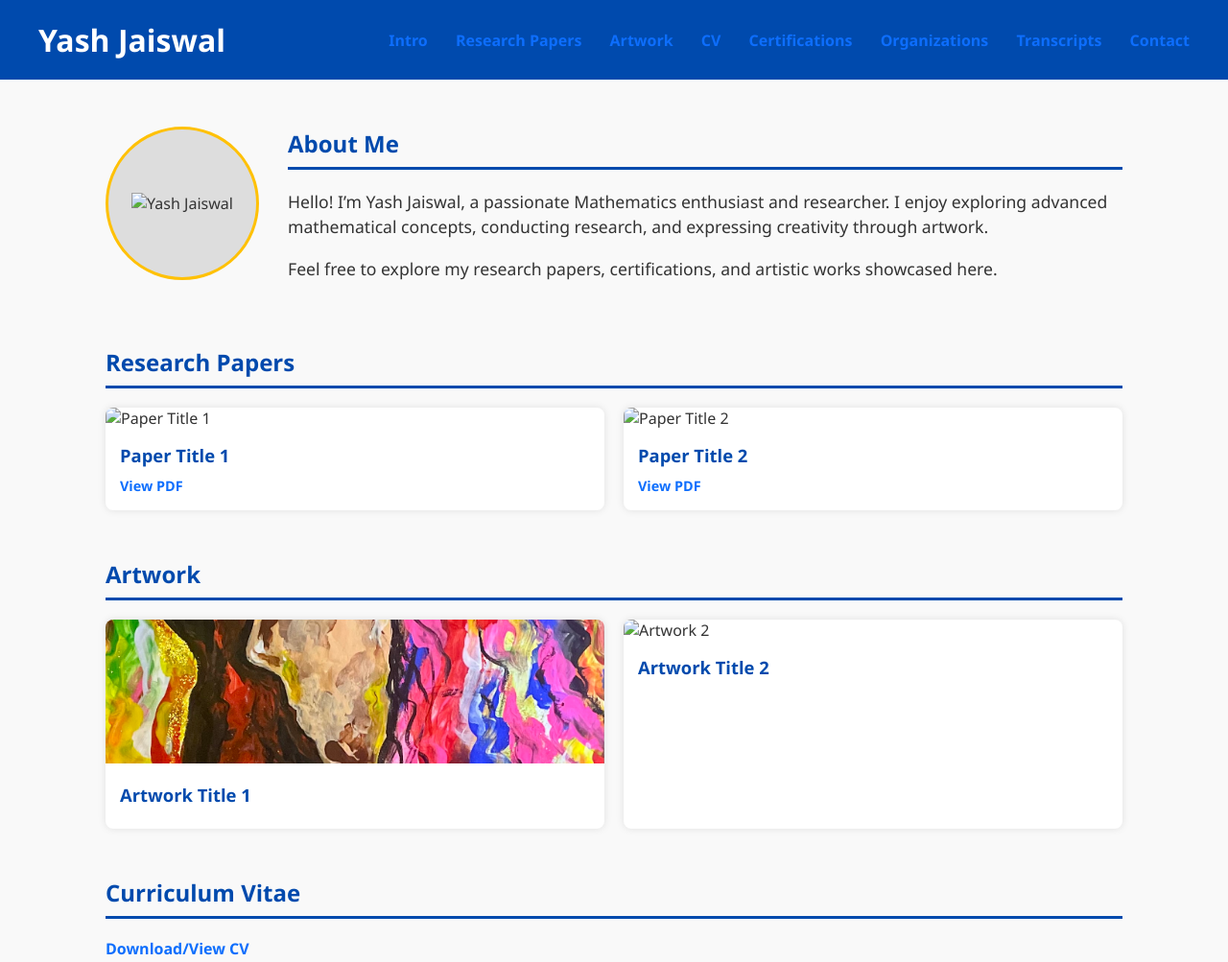
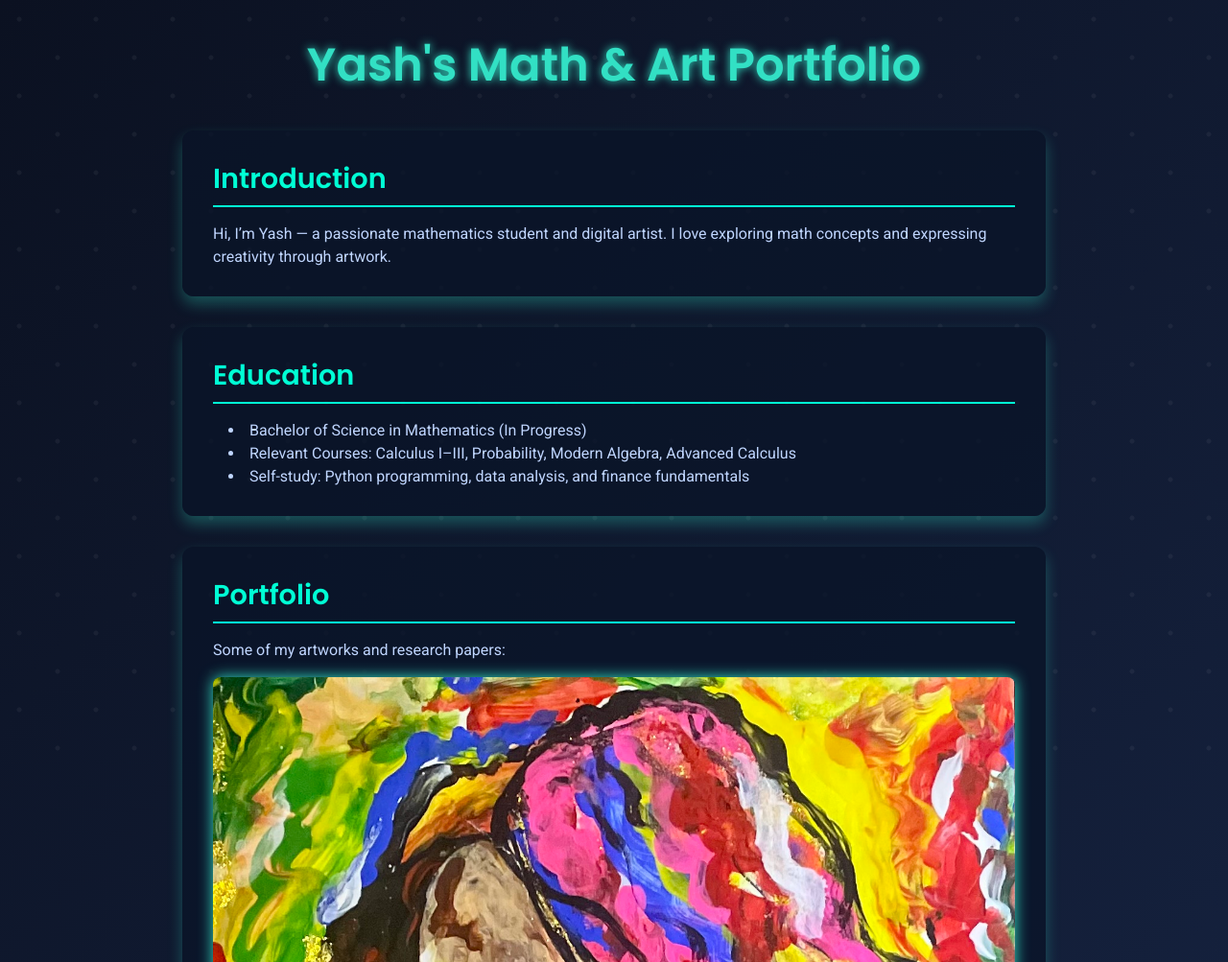
Before and after one commit to yash321jaiswal/yash321jaiswal.github.io, a plain HTML site: page index.html in a window 1280 px wide. Shown: the top 1003 px of the page at 96% size. Drawn offline with Linux system fonts and the light colour scheme.

Commit message:
Update index.html

```diff
--- a/index.html
+++ b/index.html
@@ -3,303 +3,153 @@
 <head>
   <meta charset="UTF-8" />
   <meta name="viewport" content="width=device-width, initial-scale=1" />
-<title>Yash Jaiswal | Mathematics & Research Portfolio</title>
+  <title>Yash's Stylish Math Portfolio</title>
+
+  <!-- Google Fonts -->
+  <link href="https://fonts.googleapis.com/css2?family=Poppins:wght@600&family=Roboto&display=swap" rel="stylesheet" />
+
   <style>
-  /* Reset and basics */
+    /* Reset */
     * {
+      margin: 0;
+      padding: 0;
       box-sizing: border-box;
     }
     body {
-    font-family: 'Segoe UI', Tahoma, Geneva, Verdana, sans-serif;
-    margin: 0; padding: 0;
-    background: #f9f9f9;
-    color: #333;
+      font-family: 'Roboto', sans-serif;
+      background: linear-gradient(135deg, #0b1121, #1a2a4d);
+      color: #e0e7ff;
+      min-height: 100vh;
+      padding: 2rem 1rem;
+      position: relative;
+      overflow-x: hidden;
+    }
+    /* Background math pattern (simple circles grid) */
+    body::before {
+      content: "";
+      position: fixed;
+      top: 0; left: 0; right: 0; bottom: 0;
+      background:
+        radial-gradient(circle at 20px 20px, rgba(255, 255, 255, 0.05) 2px, transparent 3px),
+        radial-gradient(circle at 60px 60px, rgba(255, 255, 255, 0.05) 2px, transparent 3px);
+      background-size: 80px 80px;
+      z-index: 0;
+      pointer-events: none;
+    }
+    header {
+      font-family: 'Poppins', sans-serif;
+      font-weight: 600;
+      font-size: 3rem;
+      text-align: center;
+      margin-bottom: 2rem;
+      color: #32e0c4;
+      text-shadow: 0 0 10px #32e0c4;
+      position: relative;
+      z-index: 1;
+    }
+    main {
+      max-width: 900px;
+      margin: 0 auto;
+      position: relative;
+      z-index: 1;
+    }
+    section {
+      background: rgba(10, 20, 40, 0.75);
+      padding: 1.8rem 2rem;
+      border-radius: 12px;
+      margin-bottom: 2rem;
+      box-shadow: 0 8px 15px rgba(50, 224, 196, 0.3);
+    }
+    section h2 {
+      font-family: 'Poppins', sans-serif;
+      font-weight: 600;
+      font-size: 1.8rem;
+      margin-bottom: 1rem;
+      color: #00ffd5;
+      border-bottom: 2px solid #00ffd5;
+      padding-bottom: 0.4rem;
+    }
+    p, ul {
+      font-size: 1rem;
+      line-height: 1.5;
+      color: #c0d6ff;
+    }
+    ul {
+      list-style: inside disc;
+      margin-left: 1rem;
     }
     a {
-    color: #0d6efd;
+      color: #32e0c4;
       text-decoration: none;
+      font-weight: 600;
     }
     a:hover {
       text-decoration: underline;
     }
-
-  header {
-    background: #004aad; /* bright blue */
-    color: white;
-    padding: 20px 40px;
-    display: flex;
-    align-items: center;
-    justify-content: space-between;
-    flex-wrap: wrap;
-  }
-  header h1 {
-    margin: 0;
-    font-weight: 700;
-  }
-  nav a {
-    margin-left: 25px;
-    font-weight: 600;
-  }
-  nav a:hover {
-    color: #ffc107; /* bright amber accent */
-  }
-
-  main {
-    max-width: 1100px;
-    margin: 30px auto 60px;
-    padding: 0 20px;
-  }
-
-  /* Section styling */
-  section {
-    margin-bottom: 50px;
-  }
-  section h2 {
-    border-bottom: 3px solid #004aad;
-    padding-bottom: 8px;
-    margin-bottom: 20px;
-    color: #004aad;
-  }
-
-  /* Intro Section */
-  #intro {
-    display: flex;
-    align-items: center;
-    gap: 30px;
-    flex-wrap: wrap;
-  }
-  #intro .photo {
-    flex: 0 0 160px;
-    height: 160px;
-    background: #ddd;
-    border-radius: 100%;
-    overflow: hidden;
-    border: 3px solid #ffc107;
-    display: flex;
-    justify-content: center;
-    align-items: center;
-  }
-  #intro .photo img {
+    /* Portfolio artworks */
+    .artwork-img {
       max-width: 100%;
-    height: auto;
+      border-radius: 8px;
+      margin-top: 1rem;
+      box-shadow: 0 0 15px #32e0c4;
       display: block;
     }
-  #intro .bio {
-    flex: 1;
-    min-width: 250px;
+    /* Connections links container */
+    .connections a {
+      display: inline-block;
+      margin-right: 1.5rem;
+      font-size: 1.1rem;
+      padding: 0.3rem 0;
+      border-bottom: 1px solid transparent;
+      transition: border-color 0.3s ease;
     }
-  #intro .bio p {
-    font-size: 1.1rem;
-    line-height: 1.5;
+    .connections a:hover {
+      border-color: #00ffd5;
     }
-
-  /* Grid for papers and artwork */
-  .grid-container {
-    display: grid;
-    gap: 20px;
-    grid-template-columns: repeat(auto-fit,minmax(240px,1fr));
-  }
-  .card {
-    background: white;
-    box-shadow: 0 0 8px rgb(0 0 0 / 0.1);
-    border-radius: 8px;
-    overflow: hidden;
-    transition: box-shadow 0.3s ease;
-  }
-  .card:hover {
-    box-shadow: 0 0 15px #004aadaa;
-  }
-  .card img {
-    width: 100%;
-    height: 150px;
-    object-fit: cover;
-  }
-  .card-content {
-    padding: 15px;
-  }
-  .card-content h3 {
-    margin: 0 0 8px;
-    font-size: 1.15rem;
-    color: #004aad;
-  }
-  .card-content a {
-    font-size: 0.9rem;
-    color: #0d6efd;
-  }
-
-  /* Upload links style */
-  .file-link {
-    color: #0d6efd;
-    font-weight: 600;
-  }
-
-  /* Footer */
-  footer {
-    background: #004aad;
-    color: white;
-    text-align: center;
-    padding: 25px 15px;
-    font-size: 0.9rem;
-    position: relative;
-  }
-  footer a {
-    color: #ffc107;
-    font-weight: 700;
-    margin: 0 10px;
-  }
-  footer a:hover {
-    text-decoration: underline;
-  }
-
-  /* Responsive nav menu on small */
-  @media (max-width: 600px) {
-    header {
-      flex-direction: column;
-      align-items: flex-start;
-    }
-    nav {
-      margin-top: 10px;
-    }
-    nav a {
-      margin-left: 0;
-      margin-right: 15px;
-    }
-    #intro {
-      flex-direction: column;
-      align-items: center;
-      text-align: center;
-    }
-    #intro .bio {
-      min-width: auto;
-    }
-  }
-
   </style>
 </head>
 <body>
-
-<header>
-  <h1>Yash Jaiswal</h1>
-  <nav>
-    <a href="#intro">Intro</a>
-    <a href="#research">Research Papers</a>
-    <a href="#artwork">Artwork</a>
-    <a href="#cv">CV</a>
-    <a href="#certifications">Certifications</a>
-    <a href="#organizations">Organizations</a>
-    <a href="#transcripts">Transcripts</a>
-    <a href="#contact">Contact</a>
-  </nav>
-</header>
+  <header>Yash's Math & Art Portfolio</header>
 
   <main>
-
-  <!-- Introduction -->
-  <section id="intro">
-    <div class="photo">
-      <!-- Replace with your photo by changing src -->
-      <img src="your-photo.jpg" alt="Yash Jaiswal" />
-    </div>
-    <div class="bio">
-      <h2>About Me</h2>
-      <p>
-        Hello! I’m Yash Jaiswal, a passionate Mathematics enthusiast and researcher. I enjoy exploring advanced mathematical concepts, conducting research, and expressing creativity through artwork.
-      </p>
-      <p>
-        Feel free to explore my research papers, certifications, and artistic works showcased here.
-      </p>
-    </div>
+    <section id="introduction">
+      <h2>Introduction</h2>
+      <p>Hi, I’m Yash — a passionate mathematics student and digital artist. I love exploring math concepts and expressing creativity through artwork.</p>
     </section>
 
-  <!-- Research Papers -->
-  <section id="research">
-    <h2>Research Papers</h2>
-    <div class="grid-container">
-      <!-- Example paper card -->
-      <div class="card">
-        <img src="research-thumbnail1.jpg" alt="Paper Title 1" />
-        <div class="card-content">
-          <h3>Paper Title 1</h3>
-          <a class="file-link" href="paper1.pdf" target="_blank" rel="noopener noreferrer">View PDF</a>
-        </div>
-      </div>
-      <div class="card">
-        <img src="research-thumbnail2.jpg" alt="Paper Title 2" />
-        <div class="card-content">
-          <h3>Paper Title 2</h3>
-          <a class="file-link" href="paper2.pdf" target="_blank" rel="noopener noreferrer">View PDF</a>
-        </div>
-      </div>
-      <!-- Add more papers by copying the card div and changing details -->
-    </div>
-  </section>
-
-
-  <section id="artwork">
-    <h2>Artwork</h2>
-    <div class="grid-container">
-      <!-- Your artworks inserted here -->
-      <div class="card">
-        <img src="IMG_0315.jpeg" alt="Artwork IMG_0315" />
-        <div class="card-content">
-          <h3>Artwork Title 1</h3>
-        </div>
-      </div>
-      <div class="card">
-        <img src="artwork2.jpg" alt="Artwork 2" />
-        <div class="card-content">
-          <h3>Artwork Title 2</h3>
-        </div>
-      </div>
-      <!-- Add more artworks similarly -->
-    </div>
-  </section>
-
-  <!-- CV Section -->
-  <section id="cv">
-    <h2>Curriculum Vitae</h2>
-    <p>
-      <a class="file-link" href="your-cv.pdf" target="_blank" rel="noopener noreferrer">Download/View CV</a>
-    </p>
-  </section>
-
-  <!-- Certifications -->
-  <section id="certifications">
-    <h2>Certifications</h2>
+    <section id="education">
+      <h2>Education</h2>
       <ul>
-      <li>Certification Name 1 – Issued by XYZ Organization (Year)</li>
-      <li>Certification Name 2 – Issued by ABC Institute (Year)</li>
-      <!-- Add more certifications here -->
+        <li>Bachelor of Science in Mathematics (In Progress)</li>
+        <li>Relevant Courses: Calculus I–III, Probability, Modern Algebra, Advanced Calculus</li>
+        <li>Self-study: Python programming, data analysis, and finance fundamentals</li>
       </ul>
     </section>
 
-  <!-- Student Organizations -->
-  <section id="organizations">
-    <h2>Student Organizations Participation</h2>
+    <section id="portfolio">
+      <h2>Portfolio</h2>
+      <p>Some of my artworks and research papers:</p>
+      <img src="IMG_0315.jpeg" alt="Artwork IMG_0315" class="artwork-img" />
+      <!-- Add more artworks or paper links here -->
+      <p><a href="cv.pdf" target="_blank">Download My CV (PDF)</a></p>
+    </section>
+
+    <section id="connections" class="connections">
+      <h2>Connections</h2>
+      <a href="https://www.linkedin.com/in/yash321jaiswal" target="_blank" rel="noopener">LinkedIn</a>
+      <a href="https://github.com/yash321jaiswal" target="_blank" rel="noopener">GitHub</a>
+      <!-- Add more social links here -->
+    </section>
+
+    <section id="interests">
+      <h2>Interests</h2>
       <ul>
-      <li>Organization 1 – Role/Position (Year)</li>
-      <li>Organization 2 – Role/Position (Year)</li>
-      <!-- Add more as needed -->
+        <li>Mathematical research and problem solving</li>
+        <li>Algorithmic art and generative graphics</li>
+        <li>Financial mathematics and quantitative analysis</li>
+        <li>Open source projects and programming</li>
       </ul>
     </section>
-
-  <!-- Transcripts -->
-  <section id="transcripts">
-    <h2>Transcripts</h2>
-    <p>
-      <a class="file-link" href="your-transcript.pdf" target="_blank" rel="noopener noreferrer">Download/View Transcript</a>
-    </p>
-  </section>
-
   </main>
-
-<!-- Footer with LinkedIn and Contact -->
-<footer id="contact">
-  <p>Contact me: <a href="mailto:your.email@example.com">your.email@example.com</a></p>
-  <p>
-    Connect on LinkedIn: <a href="https://linkedin.com/in/yourprofile" target="_blank" rel="noopener noreferrer">linkedin.com/in/yourprofile</a>
-  </p>
-</footer>
-
 </body>
 </html>
```
Lines whose indentation alone changed are shown as unchanged.
